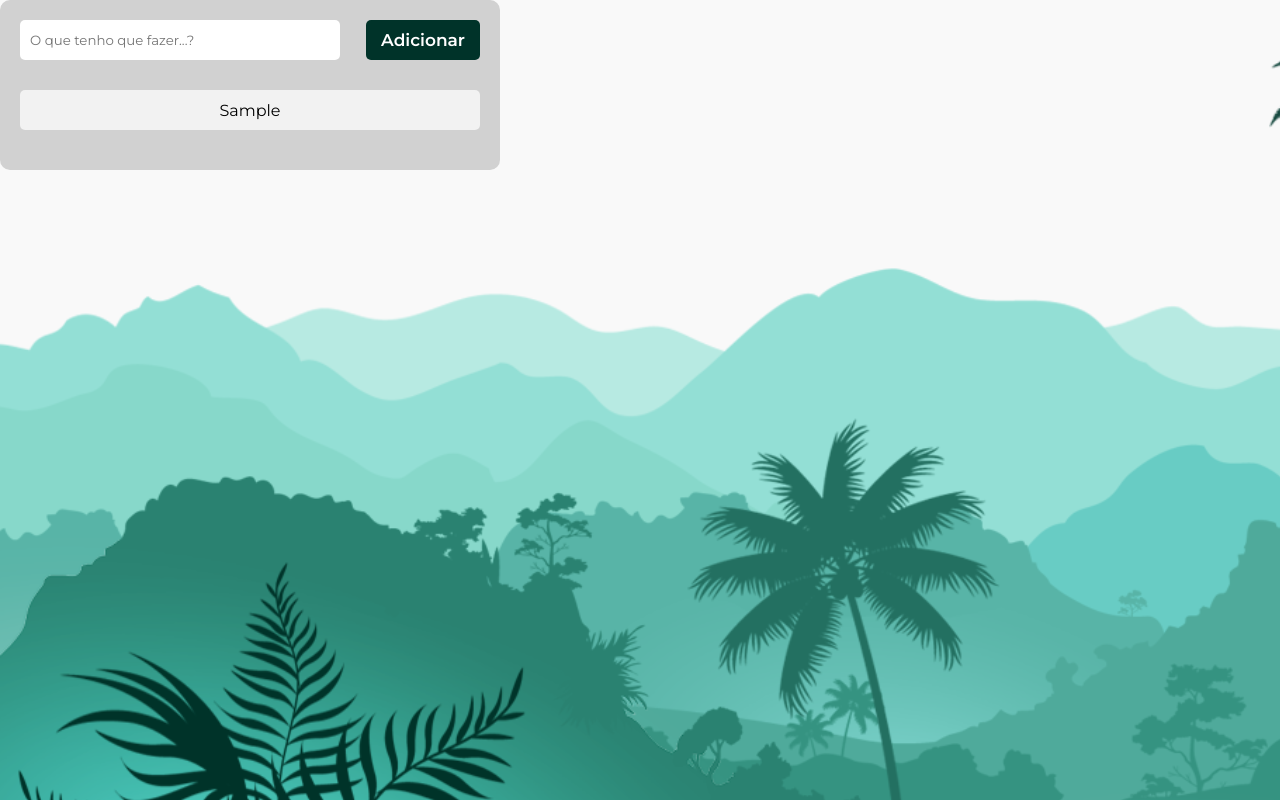
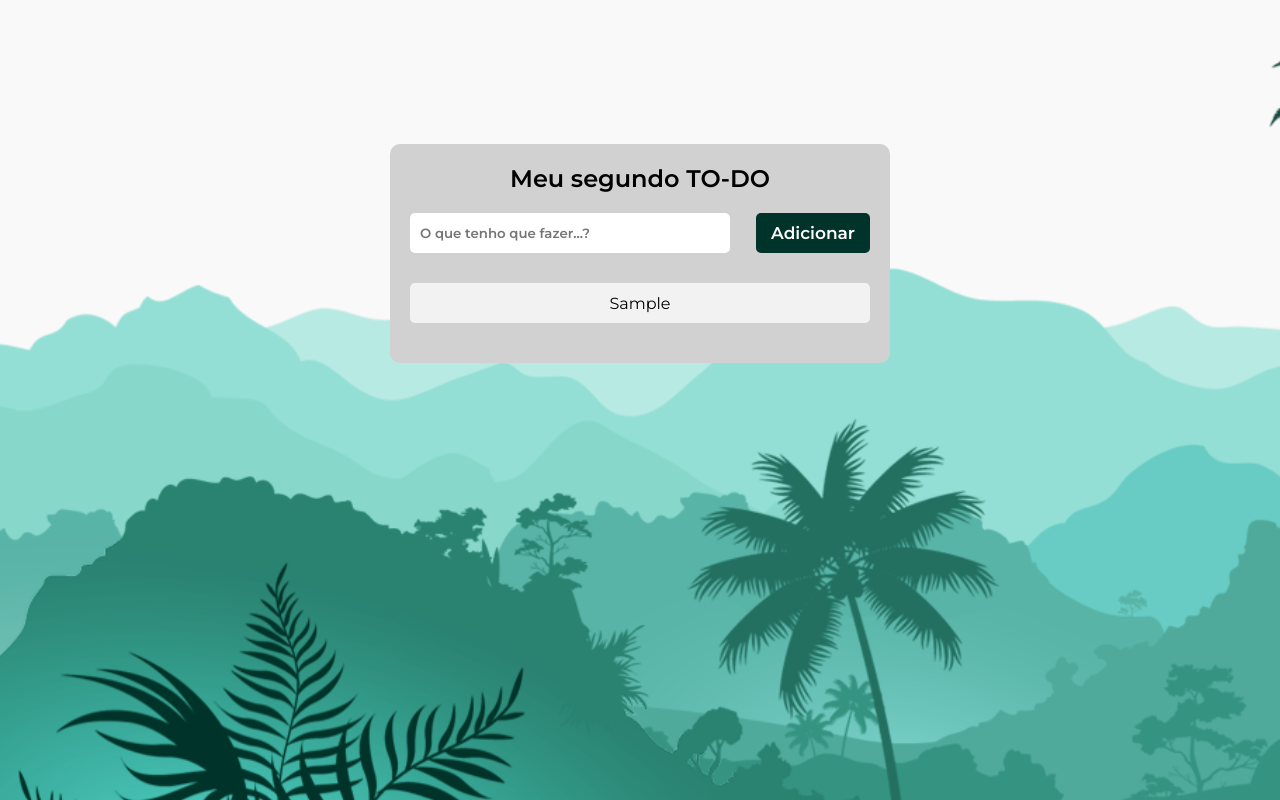
Before and after one commit to mac-rodrigos/sedond-to-do, a plain HTML site: page index.html in a window 1280 px wide. Both pictures are taken after typing "Sample" into the empty fields and a click on the button "Adicionar". Drawn offline with Linux system fonts and the light colour scheme.

Commit message:
Código e projeto finalizado

```diff
--- a/index.html
+++ b/index.html
@@ -16,6 +16,7 @@
 <body>
     <!-- INÍCIO DA CAIXA GRANDE PARA INSERIR AS DEMAIS INFORMAÇÕES  -->
     <div class="container"> <!-- DEFINA CLASSES PARA AS DIVS, SERÃO ÚTEIS PARA O CSS E JS  -->
+        <t class="titulo">Meu segundo TO-DO</t>
         <input class="input-task" placeholder="O que tenho que fazer...?"> <!-- placeholder é o texto que fica dentro dos inputs  -->
         <button class="button-add-task">Adicionar</button> <!-- É UM BOTÃO -->
 
--- a/scripts.js
+++ b/scripts.js
@@ -9,42 +9,50 @@
 
 const input = document.querySelector('.input-task');
 const listaCompleta = document.querySelector('.list-tasks');
-
-
-
-
 let minhaListaDeItens = [] /* Abrir e fechar chaves inicia um array, ou seja, uma lista de itens a serem inseridos dentro de una variável ou função. */
 
+function adicionarNovaTarefa() {  /* O nomes das funções será um verbo com o descritivo do que ela faz console.log(input.value);  /*Adicionamos uma função que executa algo quando meu botão for acionado. Gerlamente usamos o comando "console.log para executar no console do navegador a ação desejada.*/
 
-function adicionarNovaTarefa() {  /* O nomes das funções será um verbo com o descritivo do que ela faz console.log(input.value);  /*Adicionamos uma função que executa algo quando meu botão for acionado. Gerlamente usamos o comando "console.log para executar no console do navegador a ação desejada.*/
-    minhaListaDeItens.push(input.value);
-    mostrarTarefas()
+    minhaListaDeItens.push({
+        tarefa: input.value,
+        concluida: false
+
+    /* Comentário 2 -  Minha lista de itens terá uma informação a mais, além do valor inserido no input colocaremos que a conclusão da tarefa é falso, afinal, por padrão toda tarefa iniciada não foi concluída de imediato */
+    })
 
     input.value = "";
+    mostrarTarefas()
 
     /* console.log(minhaListaDeItens) Criamos uma variável e inserirmos um array dentro dela ([]) em seguida mudamos o nome da função e adicionamos a variável como novo valor dentro dela.  */
 }
 
 function mostrarTarefas(){
-
     let novaLi = '';
 
-    minhaListaDeItens.forEach((tarefa, posicao) => { /* forEach pega itens de um array e executa as ações desejadas 1 por 1 -*/
+    minhaListaDeItens.forEach((item, posicao) => { /* forEach pega itens de um array e executa as ações desejadas 1 por 1 -*/
 
     /* Comentário 2 - O forEach também sabe a posição dos itens da lista geralmente usamos index, mas dessa vez será posicao */
 
+    /* Comentário 3 - Substituímos o o nome Tarefa para item na função minhaLista de itens e atrinuímos o valor tarefa da função em nosso HTML, desse modo conseguimos atribuir o valor item.tarefa dentro da classe task. */
+
+    console.log(item.concluida)
+
     novaLi = novaLi + `
 
-    <li class="task">
-            <img src="./img/checked.png" alt="tarefa-concluida">
-            <p>${tarefa}</p>
+
+    <li class="task ${item.concluida && "done"}">
+            <img src="./img/checked.png" alt="tarefa-concluida" onclick="concluirTarefa(${posicao})")>
+            <p>${item.tarefa}</p>
             <img src="./img/trash.png" alt="tarefa-excluida" onclick="deletarItem(${posicao})">
          </li>
-    `;
+    `
+
+
 /* Para fazer a imagem da lixeira deletar um item foi preciso inserir um evento (onclick) que aciona a função deltarItem construída no código.  */
 
-/* Comentário 2 - Adicionamos um ${} dentro do onclick e colocamos o index(posicao) do forEach */
+/* Comentário 2 - Adicionamos um ${} dentro do onclick da imagem "tafera-excluida" (lixeira) e  colocamos o index(posicao) no forEach e na função deletarItem */
 
+/* Comentário 2 - Adicionamos um ${} dentro do onclick da imagem "tarefa-concluida" (check) e  colocamos o index(posicao) no forEach e na função concluirTarefa */
 
 })
 
@@ -52,9 +60,19 @@ listaCompleta.innerHTML = novaLi
 
 }
 
+function concluirTarefa(posicao) {
+    minhaListaDeItens[posicao].concluida = !minhaListaDeItens[posicao].concluida
+/* O ponto de exclamação "!" inverte todos os valores, logo, se eu preciso que minha função ao clicar seja TRUE imediatamente ao colocar o "!" o valor FALSE pré-definido é invertido. */
+
+mostrarTarefas(); /* Precisamos inserir novamente a função mostrarTarefas para que o programa compreenda a necessidade de recalcular o Array depois de concluí-la. */
+
+
+
+}
+
 function deletarItem(posicao) {
     minhaListaDeItens.splice(posicao, 1);  /* Splice é uma função do JS que exclui um item do meu array. Para isso preciso informá-lo sobre a posição do item e a quantidade de itens que será excluída. */
-    mostrarTarefas();
+    mostrarTarefas(); /* Precisamos inserir novamente a função mostrarTarefas para que o programa compreenda a necessidade de recalcular o Array depois de excluí-lo. */
 
 }
 
--- a/styles.css
+++ b/styles.css
@@ -9,14 +9,32 @@
 
 body{ /*Corpo de todo o projeto*/
     background: url("./img/background.png"); /* background url para trocar o fundo da página*/
+    display: flex;
+    justify-content: center;
+    padding-top: 9rem;
 }
 
 .container { /*Quadro principal do projeto*/
+
     background-color: #d1d1d1; /* background é o plano de fundo*/
     width: 500px; /* Widht é a largura da div*/
     border-radius: 10px; /* border-radius arredonda a borda da sua div*/
     padding: 20px; /* Padding é o espaçamento interno dos elementos da div*/
     margin: 100px, auto 0; /* Margem utilizada para centralizar elementos da div*/
+
+.titulo{
+    display: flex;
+    flex-direction: row;
+    justify-content: center;
+    align-items: center;
+    padding-bottom: 20px;
+    font-size: x-large;
+    font-weight: bold;
+
+
+}
+
+
 }
 
 .input-task { /*Iniciando uma tarefa no projeto*/
@@ -25,6 +43,7 @@ body{ /*Corpo de todo o projeto*/
     width: 320px;
     height: 40px;
     padding-left: 10px;
+    font-weight: bold;
 }
 
 .button-add-task { /*Botão para adicionar uma tarefa*/
@@ -71,8 +90,6 @@ body{ /*Corpo de todo o projeto*/
 
 }
 
-
-
 img { /*Imagens do projeto*/
     height: 25px;  /* Height é o tamanho, nesse caso, tamanho das minhas imagens*/
     opacity: 0;
@@ -82,3 +99,9 @@ img { /*Imagens do projeto*/
 .task:hover img{
     opacity: 1;
 }
+
+.done{ /*Marcação verde e traço da linha quando a tarefa estiver concluída.*/
+    background-color: #8fac55;
+    text-decoration: line-through;
+
+}
```
